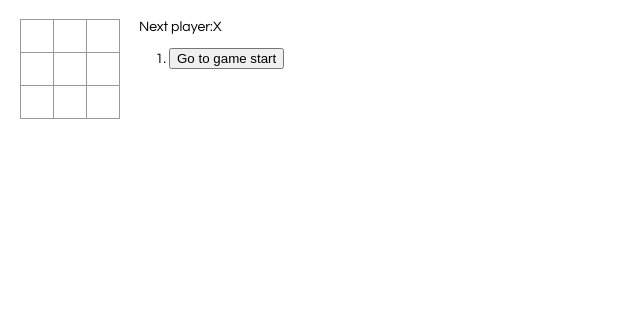
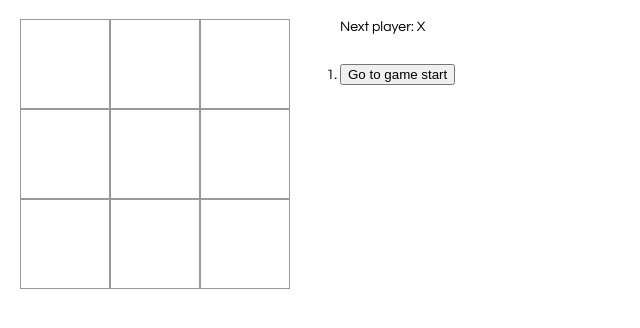
Before and after one commit to Justin-Bergeron/tictac, a React app: page / in a window 1280 px wide. Shown: the whole page, without its empty margins (0-640 px from the left). Built offline with nearby package versions, Linux system fonts and the light colour scheme.

Commit message:
finished initial game with css grid for a slightly nicer feel

```diff
--- a/src/index.css
+++ b/src/index.css
@@ -1,37 +1,71 @@
+* {
+    box-sizing: border-box
+}
+
 body {
   font: 14px "Century Gothic", Futura, sans-serif;
   margin: 20px;
-  --main-color: #fd9ab6;
 }
 
 ol, ul {
   padding-left: 30px;
 }
 
-.board-row:after {
+/* .board-row:after {
+  grid-area: q;
   clear: both;
   content: "";
   display: table;
-}
-
-.board {
-    display: grid;
-    height: 100%;
-    grid-template-columns: repeat(6, 1fr);
-    grid-template-rows: 1fr 1fr 1fr 1fr 1fr 60px;
-    grid-template-areas:
-        "m m m "
-        "m m m"
-        "m m m";
-}
-
-.square {
-    grid-area: m;
-    background-color: black;
-}
+} */
 
 .status {
   margin-bottom: 10px;
+}
+
+.game-board {
+  display: grid;
+  height: 270px;
+  width: 270px;
+  grid-template-columns: repeat(3, 1fr);
+  grid-template-rows: repeat(3, 1fr);
+  grid-template-areas:
+      "a b c"
+      "d e f"
+      "g h i";
+}
+
+.board-row-0 {
+  grid-area: a;
+}
+
+.board-row-1 {
+  grid-area: b;
+}
+
+.board-row-2 {
+  grid-area: c;
+}
+
+.board-row-3 {
+  grid-area: d;
+}
+
+.board-row-4 {
+  grid-area: e;
+}
+
+.board-row-5 {
+  grid-area: f;
+}
+
+.board-row-6 {
+  grid-area: g;
+}
+.board-row-7 {
+  grid-area: h;
+}
+.board-row-8 {
+  grid-area: i;
 }
 
 .square {
@@ -41,12 +75,13 @@ ol, ul {
   font-size: 24px;
   font-weight: bold;
   line-height: 34px;
-  height: 34px;
+  height: 100%;
   margin-right: -1px;
   margin-top: -1px;
   padding: 0;
   text-align: center;
-  width: 34px;
+  width: 100%;
+  display: block;
 }
 
 .square:focus {
@@ -54,7 +89,7 @@ ol, ul {
 }
 
 .kbd-navigation .square:focus {
-  background: black;
+  background: #ddd;
 }
 
 .game {
@@ -63,5 +98,17 @@ ol, ul {
 }
 
 .game-info {
-  margin-left: 20px;
+    display: grid;
+    height: 100%;
+    padding-left: 20px;
+    grid-template-columns: repeat(1, 1fr);
+    grid-template-rows: 30px 1fr;
+    grid-template-areas:
+        "x"
+        "r";
 }
+
+.next-player {
+  grid-area: x;
+  text-align: center;
+}
--- a/src/index.js
+++ b/src/index.js
@@ -1,6 +1,7 @@
 import React from 'react';
 import ReactDOM from 'react-dom';
 import './index.css';
+
 
 function Square(props) {
   return (
@@ -9,6 +10,9 @@ function Square(props) {
     </button>
   );
 }
+
+
+
 
 class Board extends React.Component {
   renderSquare(i) {
@@ -22,23 +26,35 @@ class Board extends React.Component {
 
   render() {
     return(
-      <div>
-        <div className="board-row">
+      <React.Fragment>                   {/* fragment lets you return all the divs without wrapping them in another one*/}
+        <div className="board-row-0">
           {this.renderSquare(0)}
+        </div>
+        <div className="board-row-1">
           {this.renderSquare(1)}
+        </div>
+        <div className="board-row-2">
           {this.renderSquare(2)}
         </div>
-        <div className="board-row">
+        <div className="board-row-3">
           {this.renderSquare(3)}
+        </div>
+        <div className="board-row-4">
           {this.renderSquare(4)}
+        </div>
+        <div className="board-row-5">
           {this.renderSquare(5)}
         </div>
-        <div className="board-row">
+        <div className="board-row-6">
           {this.renderSquare(6)}
+        </div>
+        <div className="board-row-7">
           {this.renderSquare(7)}
+        </div>
+        <div className="board-row-8">
           {this.renderSquare(8)}
         </div>
-      </div>
+      </React.Fragment>
     );
   }
 }
@@ -99,7 +115,7 @@ render() {
   if (winner) {
     status = 'Winner: ' + winner + ' fuck yeah.';
   } else {
-    status = 'Next player:' + (this.state.xIsNext ? 'X' : 'O');
+    status = 'Next player:  ' + (this.state.xIsNext ? 'X' : 'O');
   }
 
   return (
@@ -111,7 +127,7 @@ render() {
         />
       </div>
       <div className = 'game-info'>
-        <div>{status}</div>
+        <div className = 'next-player'>{status}</div>
         <ol>{moves}</ol>
       </div>
     </div>
```
